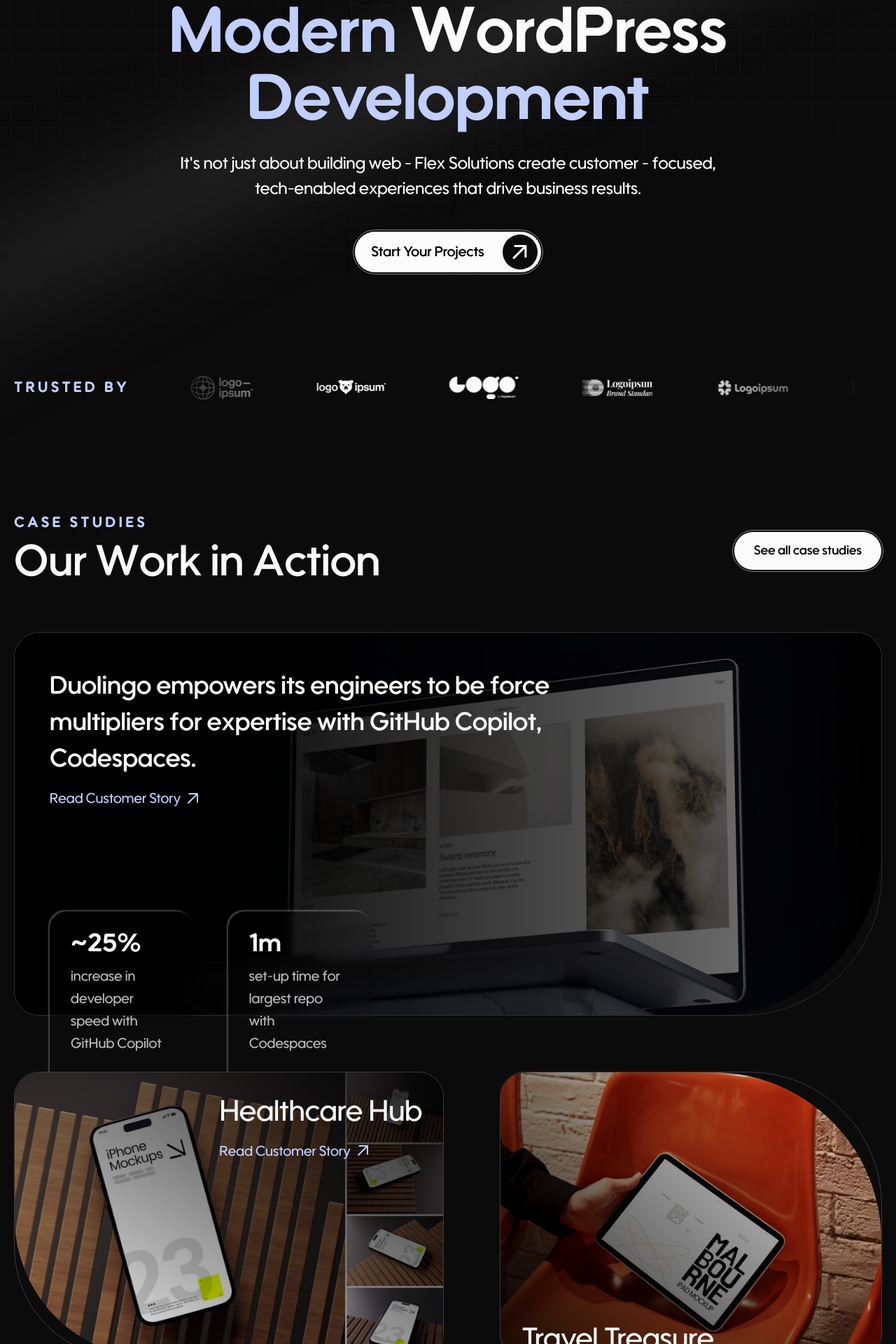
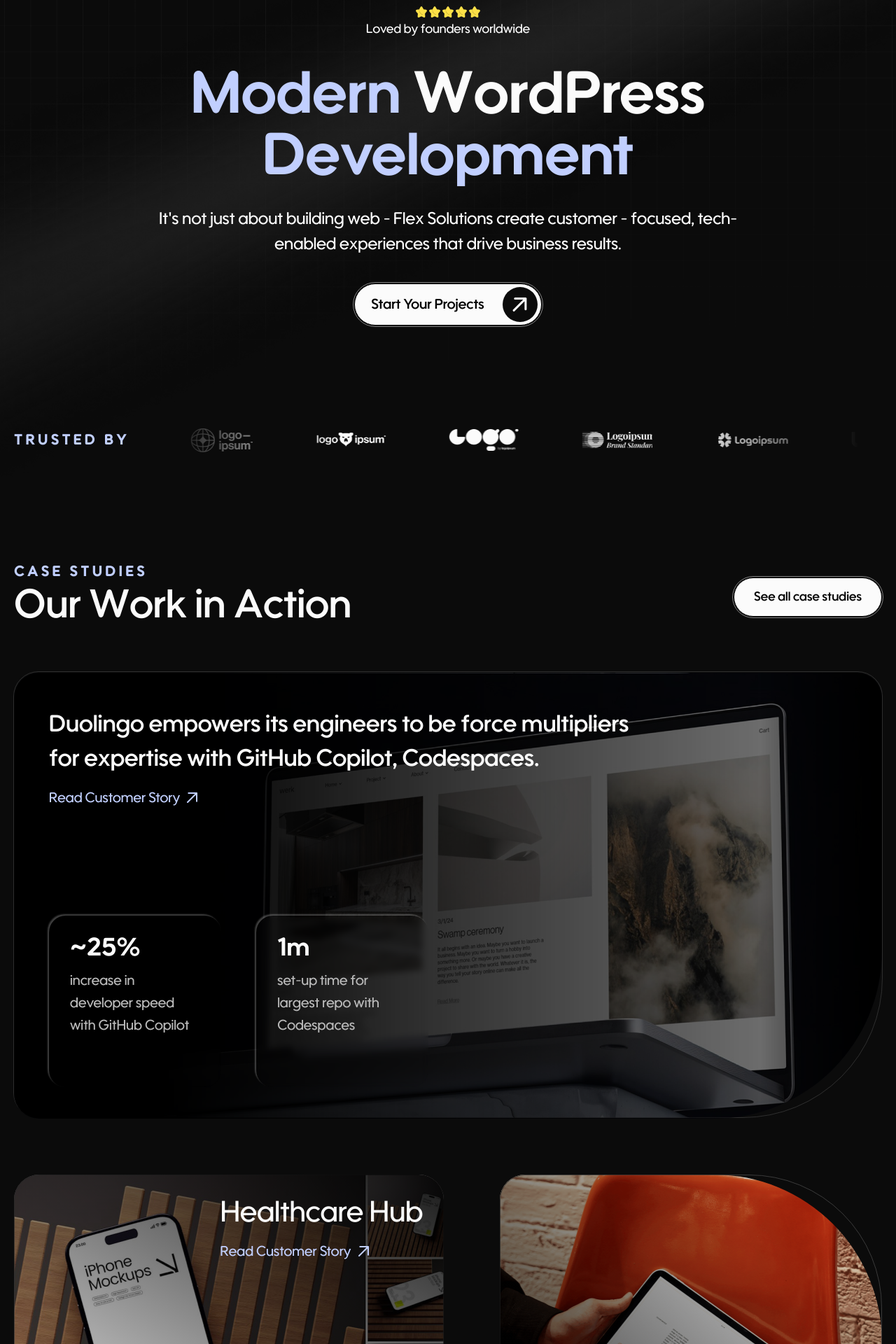
Before and after one commit to NidJikadra/flex, a PHP site: page / in a window 1280 px wide. Shown: the part 370-2290 px from the top of the page at 70% size. Run offline with PHP 8.4, Linux system fonts and the light colour scheme.

Commit message:
structure fix

```diff
--- a/assets/css/style.css
+++ b/assets/css/style.css
@@ -64,21 +64,25 @@
     margin: 0;
 }
 h1, .h1 {
+    margin: 0 0 26px;
+    font-size: clamp(2.625rem, 1.7069rem + 4.4924vw, 5.75rem);
+    font-family: "utendosemibold";
+    line-height: clamp(2.75rem, 1.7951rem + 4.6721vw, 6rem);
+    color: var(--secondary-color);
+}
+h2, .h2 {
     margin: 0;
-    font-size: 92px;
-    font-family: "utendosemibold";
-    line-height: 96px;
-    color: var(--secondary-color);
-    padding-bottom: 26px;
-}
-h2 {
-    margin: 0;
+    font-family: var(--utendo-medium);
+    font-size: clamp(1.75rem, 1.1257rem + 3.0548vw, 3.875rem);
+    line-height: clamp(2.25rem, 1.442rem + 3.9533vw, 5rem);
+    color: var(--primary-color);
+    font-weight: 100;
 }
 h3 , .h3 {
-    margin-top: 0;
+    margin: 0;
     color: var(--primary-color);
     font-family: "utendosemibold";
-    font-size: 36px;
+    font-size: clamp(1.625rem, 1.4414rem + 0.8985vw, 2.25rem);
     line-height: 32px;
 }
 .container {
@@ -160,26 +164,38 @@
     text-align: center;
     width: 68%;
     margin: 0 auto;
-    padding: 147px 20px;
+    padding: 147px 0;
+}
+.card {
+    width: 192px;
+    display: flex;
+    margin: auto;
+    justify-content: center;
 }
 .card img {
-    width: 52px;
-    height: 52px;
-    margin-left: -21px;
+    margin-right: -13px;
     transition: all .3s ease-in-out;
     cursor: pointer;
+    border-radius: 50%;
+    border: 3px solid #1B1B1B;
 }
-.review img {
-    width: 16px;
-    height: 16px;
+.card img:hover {
+    transform: scale(1.1);
+}
+.review {
+    width: 88px;
+    display: inline-flex;
+    gap: 3px;
+    justify-content: center;
+    margin-top: 10px;
 }
 .review-text {
     color: var(--primary-color);
     font-size: 18px;
     line-height: 24px;
-    margin-bottom: 42px;
+    margin-bottom: 38px;
 }
-.utendo {
+.white-text {
     color: var(--primary-color);
 }
 .desc {
@@ -266,12 +282,6 @@
     padding-top: 80px;
     padding-bottom: 80px;
 }
-.title {
-    font-family: var(--utendo-medium);
-    font-size: 62px;
-    line-height: 80px;
-    color: var(--primary-color);
-}
 .header {
     display: flex;
     flex-wrap: wrap;
@@ -280,22 +290,31 @@
     padding-bottom: 60px;
 }
 .background-image {
+    background-image: url("../images/bg-laptop-image.png");
+    background-position: center;
+    border-radius: 36px 36px 240px 36px;
+    display: block;
+    position: relative;
+    height: 637px;
+}
+.background-image::before {
+    content: "";
+    position: absolute;
+    left: -1px;
+    right: -1px;
+    top: -2px;
     border: 1px solid #4c4c4c8f;
     border-radius: 36px 36px 200px 36px;
-    position: relative;
-    backdrop-filter: blur(8px);
-}
-.background-image img {
-    border-radius: 36px 36px 240px 36px;
     display: block;
+    height: 636px;
 }
 .info-wrapper {
     padding: 50px;
 }
 .info {
     font-family: var(--utendo-medium);
-    font-size: 36px;
-    line-height: 52px;
+    font-size: clamp(1.25rem, 0.9562rem + 1.4376vw, 2.25rem);
+    line-height: clamp(2rem, 1.6327rem + 1.7969vw, 3.25rem);
     color: var(--primary-color);
     max-width: 75%;
     padding-bottom: 20px;
@@ -326,8 +345,10 @@
 }
 .cards {
     display: flex;
+    flex-wrap: wrap;
     gap: 50px;
-    margin-top: 150px;
+    position: absolute;
+    bottom: 45px;
 }
 .count {
     color: var(--primary-color);
@@ -342,25 +363,29 @@
     display: grid;
     line-height: 32px;
     color: #BABABA;
-    width: 18%;
+    width: 25%;
     padding: 30px 30px 72px;
     gap: 15px;
 }
 .case-studies-section .row {
     display: flex;
+    flex-wrap: wrap;
     gap: 80px;
     margin-top: 80px;
 }
 .column-1 {
-    width: 51.43%;
+    flex: 720 1 45%;
 }
 .column-2 {
-    width: 45.71%;
+    flex: 640 1 40%;
 }
 .healthcare-wrapper {
     position: relative;
-    border: 1px solid #4c4c4cba;
-    border-radius: 36px 36px 36px 160px;
+    background: url("../images/Health-card.png") no-repeat;
+    background-position: center;
+    background-size: cover;
+    height: 480px;
+    border-radius: 36px 36px 36px 200px;
 }
 .healthcare-wrapper .info-wrapper {
     float: right;
@@ -373,16 +398,25 @@
 }
 .travel-wrapper {
     position: relative;
+    background: url("../images/Travel-card.png") no-repeat;
+    background-position: center;
+    background-size: cover;
+    height: 480px;
+    border-radius: 36px 240px 36px 36px;
+}
+.healthcare-wrapper::before {
+    content: "";
+    border: 1px solid #4c4c4cba;
+    border-radius: 36px 36px 36px 160px;
+    display: block;
+    height: 480px;
+}
+.travel-wrapper::before {
+    content: "";
+    display: block;
+    height: 480px;
     border: 1px solid #4c4c4cba;
     border-radius: 36px 190px 36px 36px;
-}
-.healthcare-wrapper img {
-    display: block;
-    border-radius: 36px 36px 36px 200px;
-}
-.travel-wrapper img{
-    display: block;
-    border-radius: 36px 240px 36px 36px;
 }
 .healthcare-wrapper .overlay {
     background: linear-gradient(211deg, rgba(0, 0, 0, .9) 0%, rgba(0, 0, 0, 0) 100%);
--- a/index.html
+++ b/index.html
@@ -31,6 +31,7 @@
                         <li class="dropdown"><a href="#">Case Studies</a></li>
                         <li><a href="#">Contact Us</a></li>
                         <li><a href="#">Blogs</a></li>
+                        <button type="button" class="button btn-primary mobile-btn" aria-label="contact-button">Contact now</button>
                     </ul>
                 </div>
             </nav>
@@ -57,12 +58,12 @@
                         <img src="assets/images/icons/Stars.svg" alt="review" width="16" height="16">
                     </div>
                     <p class="review-text">Loved by founders worldwide</p>
-                    <h1 class="h1">Modern <span class="utendo">WordPress</span> Development</h1>
+                    <h1 class="h1">Modern <span class="white-text">WordPress</span> Development</h1>
                     <p class="review-text desc">It's not just about building web - Flex Solutions create customer - focused, tech-enabled experiences that drive business results.</p>
                     <button type="button" class="button btn-secondary">Start Your Projects<span class="icon"></span></button>
                 </div>
                 <div class="trusted-section">
-                    <h3 class="sub-title">Trusted By</h3>
+                    <h6 class="sub-title">Trusted By</h6>
                     <div class="slider-wrapper">
                       <div class="slider">
                         <img src="assets/images/Card1.png" alt="Logo 1">
@@ -88,13 +89,12 @@
         <section class="case-studies-section container">
             <div class="header">
                 <div class="header-wrapper">
-                    <h3 class="sub-title">case studies</h3>
-                    <div class="title">Our Work in Action</div>
+                    <h6 class="sub-title">case studies</h6>
+                    <h2 class="h2">Our Work in Action</h2>
                 </div>
                 <button type="button" class="button btn-primary">See all case studies</button>
             </div>
             <div class="background-image">
-                <img src="assets/images/bg-laptop-image.png" alt="bg-laptop-image" height="617" width="1400">
                 <div class="overlay">
                     <div class="info-wrapper">
                         <p class="info">Duolingo empowers its engineers to be force multipliers for expertise with GitHub Copilot, Codespaces.</p>
@@ -109,9 +109,6 @@
             <div class="row">
                 <div class="column-1">
                     <div class="healthcare-wrapper">
-                        <div class="healthcare-image">
-                            <img src="assets/images/Health-card.png" height="480" width="720" >
-                        </div>
                         <div class="overlay">
                             <div class="info-wrapper">
                                 <p class="info">Healthcare Hub</p>
@@ -122,9 +119,6 @@
                 </div>
                 <div class="column-2">
                     <div class="travel-wrapper">
-                        <div class="travel-image">
-                            <img src="assets/images/Travel-card.png" height="480" width="720" >
-                        </div>
                         <div class="overlay">
                             <div class="info-wrapper">
                                 <p class="info">Travel Treasure</p>
@@ -140,7 +134,7 @@
             <div class="row">
                 <div class="column name-block">
                     <h3 class="sub-title">Testimonial</h3>
-                    <div class="title">Words of Appreciation</div>
+                    <h2 class="h2">Words of Appreciation</h2>
                 </div>
                 <div class="column">
                     <div class="testimonial-wrapper">
@@ -178,7 +172,7 @@
             <div class="header">
                 <div class="header-wrapper">
                     <h3 class="sub-title">our services</h3>
-                    <div class="title">Covering all Your Needs</div>
+                    <h2 class="h2">Covering all Your Needs</h2>
                 </div>
                 <button type="button" class="button btn-primary">View all services</button>
             </div>
@@ -263,10 +257,10 @@
             </div>
         </section>
 
-        <section class="tab-section container">
+        <!-- <section class="tab-section container">
             <div class="header-wrapper">
                 <h3 class="sub-title">Technologies we use</h3>
-                <div class="title">Our Services with Advanced Tools</div>
+                <h2 class="h2">Our Services with Advanced Tools</h2>
             </div>
             <div class="tab-wrapper">
                 <div class="tabs">
@@ -346,15 +340,15 @@
                     </div>
                 </div>
             </div>
-        </section>
+        </section> -->
 
         <section class="aboutus-section container">
             <div class="header-wrapper">
                 <h3 class="sub-title">why choose flex</h3>
-                <div class="title">Excellence in Digital Solutions</div>
+                <h2 class="h2">Excellence in Digital Solutions</h2>
             </div>
             <div class="row">
-                <div class="column">
+                <div class="column column-first">
                     <div class="about-us-wrapper">
                         <div class="aboutus-block block1">
                             <div class="about-img">
@@ -389,7 +383,7 @@
                         </div>
                     </div>
                 </div>
-                <div class="column">
+                <div class="column column-second">
                     <div class="about-us-wrapper">
                         <div class="aboutus-block block4">
                             <div class="about-img">
@@ -427,11 +421,11 @@
             </div>
         </section>
 
-        <section class="blog-section container">
+        <!-- <section class="blog-section container">
             <div class="header">
                 <div class="header-wrapper">
                     <h3 class="sub-title">Insights</h3>
-                    <div class="title">Blog & Articles</div>
+                    <h2 class="h2">Blog & Articles</h2>
                 </div>
                 <button type="button" class="button btn-primary">Go to insights</button>
             </div>
@@ -463,13 +457,13 @@
                     </div>
                 </div>
             </div>
-        </section>
+        </section> -->
 
-        <section class="faq-section container">
+        <!-- <section class="faq-section container">
             <div class="row">
                 <div class="column-1">
                     <h3 class="sub-title">faq</h3>
-                    <div class="title">Frequently asked questions</div>
+                    <h2 class="h2">Frequently asked questions</h2>
                     <p class="faq-content">Find quick answers to common questions in our FAQ section. For more help, contact our support team anytime-we're here to assist.</p>
                     <button type="button" class="button btn-secondary">Contact Us<span class="icon"></span></button>
                 </div>
@@ -500,14 +494,14 @@
                     </div>
                 </div>
             </div>
-        </section>
+        </section> -->
 
-        <section class="call-section container">
+        <!-- <section class="call-section container">
             <div class="call-wrapper">
-                <div class="title">Looking for help with development, design, or product strategy?</div>
+                <h2 class="h2">Looking for help with development, design, or product strategy?</h2>
                 <button type="button" class="button btn-secondary">Schedule a Call<span class="icon"></span></button>
             </div>
-        </section>
+        </section> -->
     </main><!-- main section end -->
 
  <!-- footer -->
@@ -525,6 +519,7 @@
                         <li><a href="#" class="fa fa-linkedin"></a></li>
                     </ul>
                 </div>
+                <div class="second-column">
                     <div class="column-footer">
                         <p class="footer-title">Company</p>
                         <ul class="footer-nav">
@@ -551,6 +546,15 @@
                             <li><a href="#">Contact</a></li>
                         </ul>
                     </div>
+                    <div class="column-footer">
+                        <p class="footer-title">Links</p>
+                        <ul class="footer-nav">
+                            <li><a href="#">Privacy Policy</a></li>
+                            <li><a href="#">Terms of Conditions</a></li>
+                            <li><a href="#">Website Terms of Use</a></li>
+                        </ul>
+                    </div>
+                </div>
             </div>
         </div>
         <div class="row-copyright">
@@ -565,7 +569,6 @@
                 </ul>
             </div>
         </div>
-    </footer>
-     <!-- footer end -->
+    </footer>  <!-- footer end -->
 </body>
 </html>
```
Also changed, not shown: other parts of assets/css/style.css (+187 -18 lines), assets/images/icons/Image1.svg, assets/images/icons/Image2.svg, assets/images/icons/Image3.svg, assets/images/icons/Image4.svg, 1 other file. Lines whose indentation alone changed are shown as unchanged.
